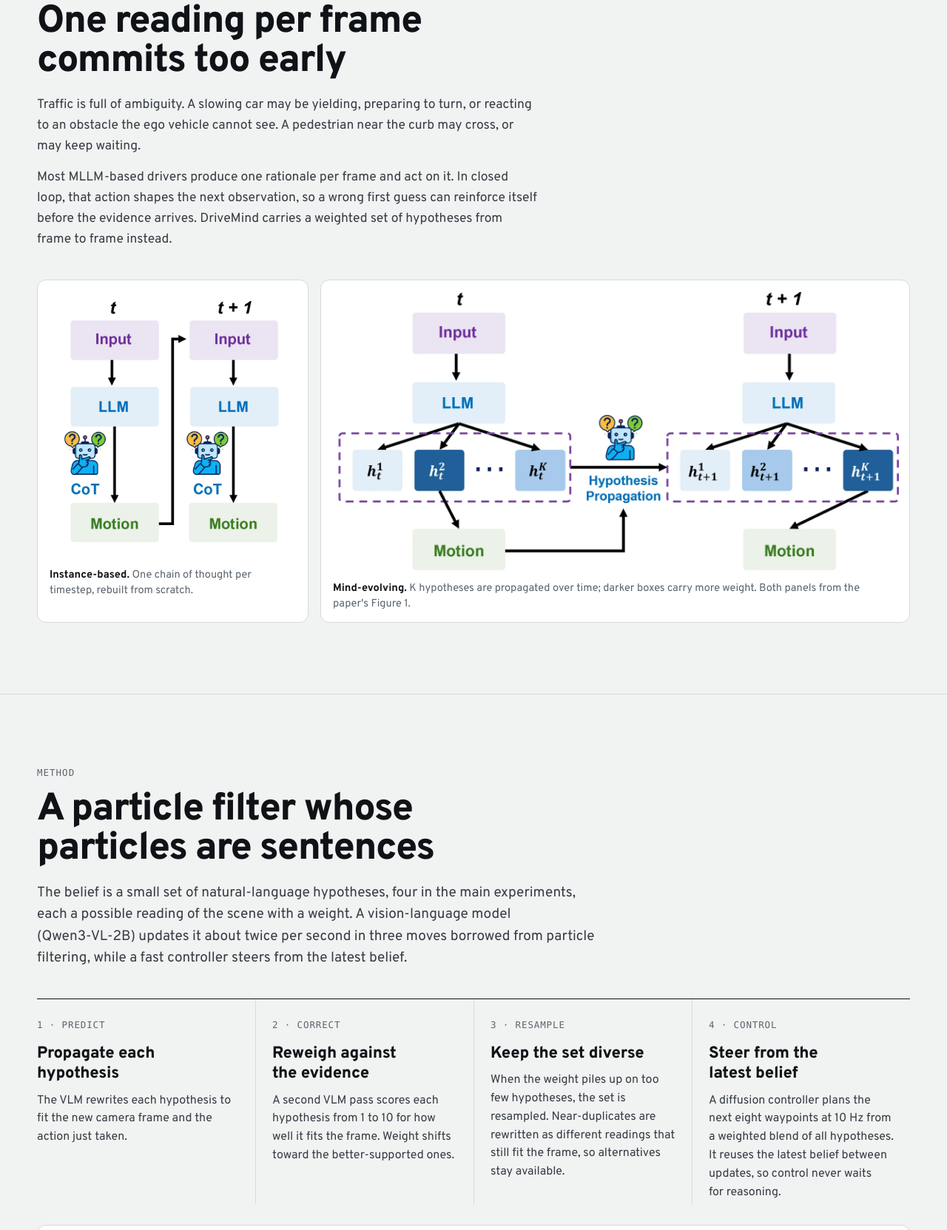
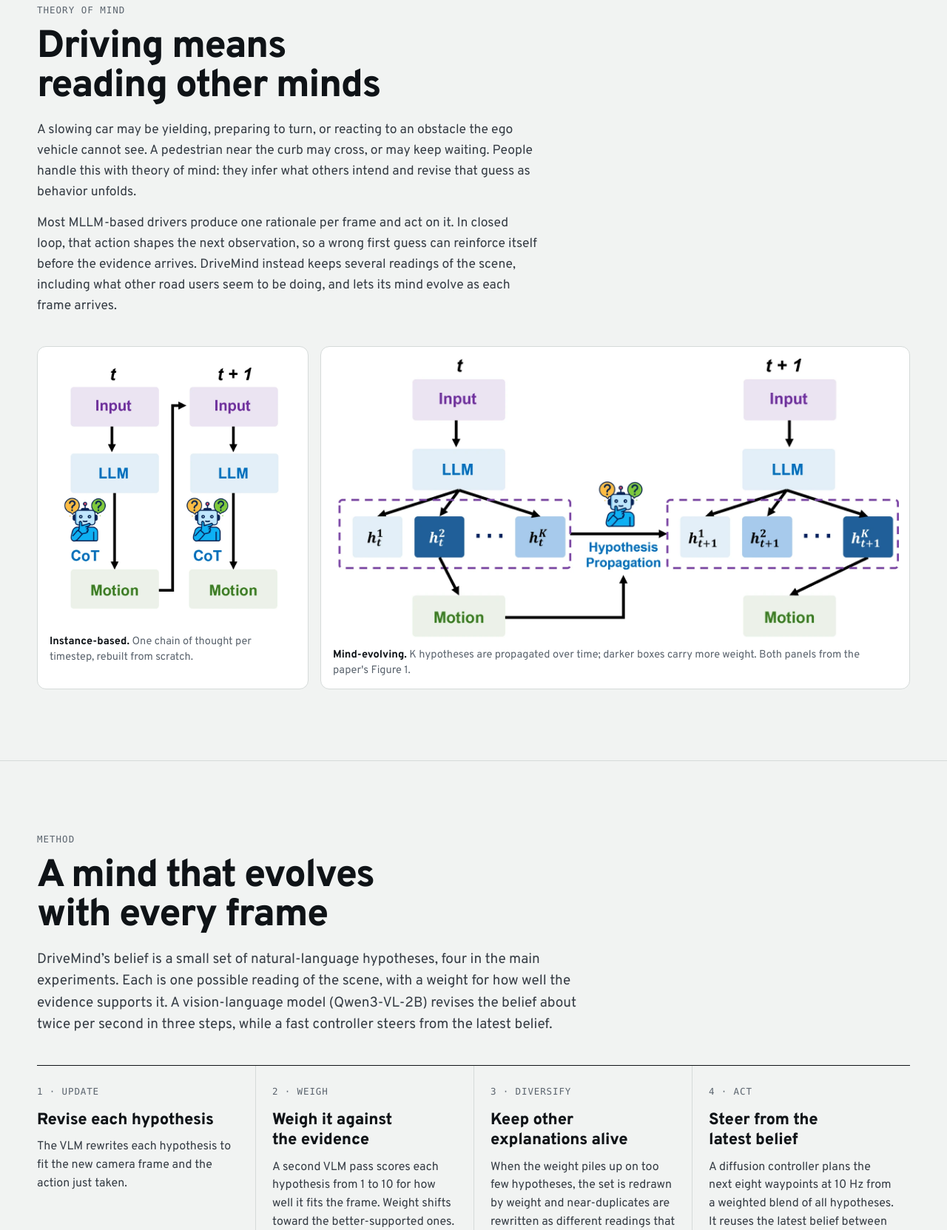
Before and after one commit to qijiarui20021031/DriveMind, a plain HTML site: page index.html in a window 1280 px wide. Shown: the part 1137-2800 px from the top of the page at 74% size. Drawn offline with Linux system fonts and the light colour scheme; a web font is replaced by a local one.

Commit message:
Add files via upload

```diff
--- a/index.html
+++ b/index.html
@@ -162,6 +162,7 @@
 .authors sup{font-family:var(--mono);font-size:.66em;font-weight:500;color:var(--muted);margin-left:1px}
 .affil{display:block;margin-top:4px;font-size:14.5px;font-weight:400;color:var(--muted)}
 .lede{margin-top:22px;font-size:19px;line-height:1.5;color:var(--ink-2);max-width:44ch}
+.lede strong{font-weight:700;color:var(--ink)}
 .btns{margin-top:26px;display:flex;flex-wrap:wrap;gap:10px}
 .btn{display:inline-flex;align-items:center;gap:8px;padding:10px 16px 8px;border:1.5px solid var(--ink);border-radius:7px;font-weight:700;font-size:15px;line-height:1.2;text-decoration:none;color:var(--ink);background:transparent;cursor:pointer}
 .btn:hover{background:var(--ink);color:var(--bg)}
@@ -489,7 +490,7 @@
       <span>DriveMind</span>
     </a>
     <div class="nav-links">
-      <a href="#idea">Idea</a>
+      <a href="#idea">Theory of mind</a>
       <a href="#method">Method</a>
       <a href="#examples">Examples</a>
       <a href="#results">Results</a>
@@ -512,9 +513,9 @@
           <span class="a">Yihong Tang<sup>2</sup></span>,
           <span class="a">Haicheng Liao<sup>3</sup></span>,
           <span class="a">Yinhai Wang<sup>1*</sup></span>
-          <span class="affil"><sup>1</sup>University of Washington &nbsp;·&nbsp; <sup>2</sup>McGill University &nbsp;·&nbsp; <sup>3</sup>University of Michigan &nbsp;·&nbsp; <span style="white-space:nowrap"><sup>*</sup>Corresponding authors</span></span>
+          <span class="affil"><sup>1</sup>University of Washington&nbsp;&nbsp;·&ensp;<sup>2</sup>McGill University&nbsp;&nbsp;·&ensp;<span style="white-space:nowrap"><sup>3</sup>University of Michigan</span>&nbsp;&nbsp;·&ensp;<span style="white-space:nowrap"><sup>*</sup>Corresponding authors</span></span>
         </p>
-        <p class="lede">Multimodal LLM drivers usually reason from scratch at every frame and commit to a single reading of the scene. DriveMind keeps several readings alive as weighted hypotheses and lets each new frame reweigh them.</p>
+        <p class="lede">Human drivers read intent. They guess what other road users are about to do and revise the guess as the scene unfolds, an ability known as <strong>theory of mind</strong>. DriveMind gives a multimodal LLM driver a mind that evolves in the same spirit, holding several hypotheses about the scene and reweighing them with every new frame.</p>
         <div class="btns">
           <!-- LINKS: replace the arXiv placeholder when the preprint is public. -->
           <a class="btn btn--primary" href="static/DriveMind_NeurIPS2026.pdf" target="_blank" rel="noopener">
@@ -571,10 +572,11 @@
 <main>
 <section class="section" id="idea">
   <div class="wrap">
-    <h2 data-resolve>One reading per frame commits too early</h2>
+    <p class="eyebrow">Theory of mind</p>
+    <h2 data-resolve>Driving means reading other minds</h2>
     <div class="prose">
-      <p>Traffic is full of ambiguity. A slowing car may be yielding, preparing to turn, or reacting to an obstacle the ego vehicle cannot see. A pedestrian near the curb may cross, or may keep waiting.</p>
-      <p>Most MLLM-based drivers produce one rationale per frame and act on it. In closed loop, that action shapes the next observation, so a wrong first guess can reinforce itself before the evidence arrives. DriveMind carries a weighted set of hypotheses from frame to frame instead.</p>
+      <p>A slowing car may be yielding, preparing to turn, or reacting to an obstacle the ego vehicle cannot see. A pedestrian near the curb may cross, or may keep waiting. People handle this with theory of mind: they infer what others intend and revise that guess as behavior unfolds.</p>
+      <p>Most MLLM-based drivers produce one rationale per frame and act on it. In closed loop, that action shapes the next observation, so a wrong first guess can reinforce itself before the evidence arrives. DriveMind instead keeps several readings of the scene, including what other road users seem to be doing, and lets its mind evolve as each frame arrives.</p>
     </div>
     <div class="paradigms">
       <figure class="pfig">
@@ -592,27 +594,27 @@
 <section class="section" id="method">
   <div class="wrap">
     <p class="eyebrow">Method</p>
-    <h2 data-resolve>A particle filter whose particles are sentences</h2>
-    <p class="sec-lede">The belief is a small set of natural-language hypotheses, four in the main experiments, each a possible reading of the scene with a weight. A vision-language model (<span style="white-space:nowrap">Qwen3-VL-2B</span>) updates it about twice per second in three moves borrowed from particle filtering, while a fast controller steers from the latest belief.</p>
+    <h2 data-resolve>A mind that evolves with every frame</h2>
+    <p class="sec-lede">DriveMind’s belief is a small set of natural-language hypotheses, four in the main experiments. Each is one possible reading of the scene, with a weight for how well the evidence supports it. A vision-language model (<span style="white-space:nowrap">Qwen3-VL-2B</span>) revises the belief about twice per second in three steps, while a fast controller steers from the latest belief.</p>
 
     <div class="steps">
       <div class="step">
-        <span class="k">1 · Predict</span>
-        <h3>Propagate each hypothesis</h3>
+        <span class="k">1 · Update</span>
+        <h3>Revise each hypothesis</h3>
         <p>The VLM rewrites each hypothesis to fit the new camera frame and the action just taken.</p>
       </div>
       <div class="step">
-        <span class="k">2 · Correct</span>
-        <h3>Reweigh against the evidence</h3>
+        <span class="k">2 · Weigh</span>
+        <h3>Weigh it against the evidence</h3>
         <p>A second VLM pass scores each hypothesis from 1 to 10 for how well it fits the frame. Weight shifts toward the better-supported ones.</p>
       </div>
       <div class="step">
-        <span class="k">3 · Resample</span>
-        <h3>Keep the set diverse</h3>
-        <p>When the weight piles up on too few hypotheses, the set is resampled. Near-duplicates are rewritten as different readings that still fit the frame, so alternatives stay available.</p>
+        <span class="k">3 · Diversify</span>
+        <h3>Keep other explanations alive</h3>
+        <p>When the weight piles up on too few hypotheses, the set is redrawn by weight and near-duplicates are rewritten as different readings that still fit the frame, so alternatives stay in mind.</p>
       </div>
       <div class="step">
-        <span class="k">4 · Control</span>
+        <span class="k">4 · Act</span>
         <h3>Steer from the latest belief</h3>
         <p>A diffusion controller plans the next eight waypoints at 10 Hz from a weighted blend of all hypotheses. It reuses the latest belief between updates, so control never waits for reasoning.</p>
       </div>
@@ -722,7 +724,7 @@
 <section class="section section--quiet" id="limits">
   <div class="wrap limits">
     <h2>Limitations</h2>
-    <p>Most failures come from belief updates that arrive too late or from too little visual evidence, as in very dense multi-agent traffic, fast objects that appear between two slow updates, or long occlusions. The scorer can also favour unsupported or outdated hypotheses and delay the correction. The number of hypotheses and the update rate are fixed for now. Adapting them to scene complexity, and adding other agents’ intentions to the hypothesis space, are next steps.</p>
+    <p>Most failures come from belief updates that arrive too late or from too little visual evidence, as in very dense multi-agent traffic, fast objects that appear between two slow updates, or long occlusions. The scorer can also favor unsupported or outdated hypotheses and delay the correction. The number of hypotheses and the update rate are fixed for now. Adapting them to scene complexity, and adding other agents’ intentions to the hypothesis space, are next steps.</p>
   </div>
 </section>
 
```
Also changed, not shown: 1 other file.
